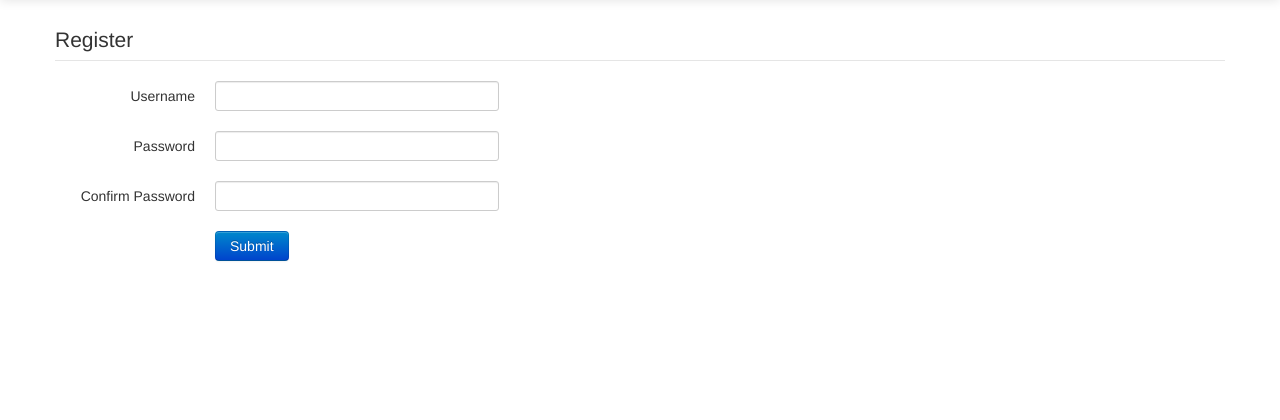
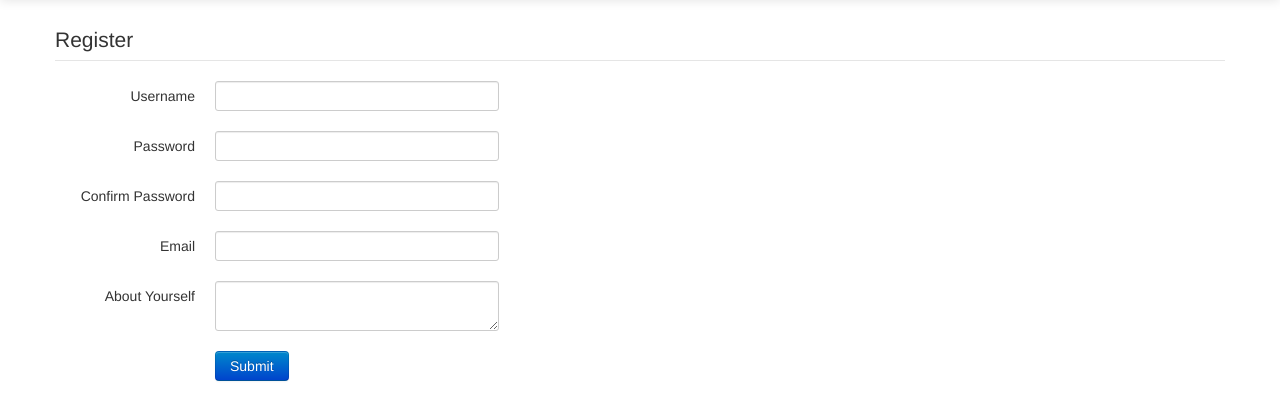
Before and after one commit to antzucaro/deposito, a Flask app: page /register in a window 1280 px wide. Shown: the part 40-460 px from the top of the page. Run offline with Flask 2, Linux system fonts and the light colour scheme; some libraries are stand-ins or nearby versions.

Commit message:
WTF-ify the registration view.

```diff
--- a/deposito/models.py
+++ b/deposito/models.py
@@ -202,6 +202,8 @@ class User(db.Model):
     user_id     = db.Column(db.Integer, primary_key=True, autoincrement=True)
     username    = db.Column(db.String(length=30), default='', unique=True)
     password    = db.Column(db.String(length=100), default='')
+    email       = db.Column(db.String(length=300), default='')
+    about       = db.Column(db.String(length=300), default='')
     openid      = db.Column(db.String(length=300), default='')
     active      = db.Column(db.Boolean, default=True)
 
--- a/deposito/templates/register.jinja
+++ b/deposito/templates/register.jinja
@@ -8,25 +8,74 @@
     </div>
 
     <div class="control-group">
-      <label class="control-label" for="input01">Username</label>
+      {{ form.username.label(class="control-label") }}
       <div class="controls">
-        <input name="username" placeholder="" class="input-xlarge" type="text">
+        {{ form.username(class="input-xlarge") }}
       </div>
     </div>
 
+    {% if form.username.errors %}
+    <div class="alert alert-error">
+      <button type="button" class="close" data-dismiss="alert">&times;</button>
+      {% for error in form.username.errors %}{{ error }}{% endfor %}
+    </div>
+    {% endif %}
+
     <div class="control-group">
-      <label class="control-label" for="input01">Password</label>
+      {{ form.password.label(class="control-label") }}
       <div class="controls">
-        <input name="password" placeholder="" class="input-xlarge" type="password">
+        {{ form.password(class="input-xlarge") }}
       </div>
     </div>
 
+    {% if form.password.errors %}
+    <div class="alert alert-error">
+      <button type="button" class="close" data-dismiss="alert">&times;</button>
+      {% for error in form.password.errors %}{{ error }}{% endfor %}
+    </div>
+    {% endif %}
+
     <div class="control-group">
-      <label class="control-label" for="input01">Confirm Password</label>
+      {{ form.pw_confirm.label(class="control-label") }}
       <div class="controls">
-        <input name="password_confirm" placeholder="" class="input-xlarge" type="password">
+        {{ form.pw_confirm(class="input-xlarge") }}
       </div>
     </div>
+
+    {% if form.pw_confirm.errors %}
+    <div class="alert alert-error">
+      <button type="button" class="close" data-dismiss="alert">&times;</button>
+      {% for error in form.pw_confirm.errors %}{{ error }}{% endfor %}
+    </div>
+    {% endif %}
+
+    <div class="control-group">
+      {{ form.email.label(class="control-label") }}
+      <div class="controls">
+        {{ form.email(class="input-xlarge") }}
+      </div>
+    </div>
+
+    {% if form.email.errors %}
+    <div class="alert alert-error">
+      <button type="button" class="close" data-dismiss="alert">&times;</button>
+      {% for error in form.email.errors %}{{ error }}{% endfor %}
+    </div>
+    {% endif %}
+
+    <div class="control-group">
+      {{ form.about.label(class="control-label") }}
+      <div class="controls">
+        {{ form.about(class="input-xlarge") }}
+      </div>
+    </div>
+
+    {% if form.about.errors %}
+    <div class="alert alert-error">
+      <button type="button" class="close" data-dismiss="alert">&times;</button>
+      {% for error in form.about.errors %}{{ error }}{% endfor %}
+    </div>
+    {% endif %}
 
     <div class="control-group">
       <label class="control-label"></label>
--- a/deposito/views.py
+++ b/deposito/views.py
@@ -7,9 +7,18 @@ from flask import Flask, render_template, request, redirect, url_for
 from flask import flash, g, session
 from flask_login import login_required, login_user
 from werkzeug import secure_filename
-from wtforms import Form, TextField, PasswordField, validators
+from wtforms import Form, TextField, TextAreaField, PasswordField, validators
 
+# forms (WTForms)
+class LoginForm(Form):
+    username     = TextField('Username', [validators.Length(min=3, max=25)])
+    password     = PasswordField('Password', [validators.Length(min=6, max=35)])
 
+class RegisterForm(LoginForm):
+    pw_confirm   = PasswordField('Confirm Password', [validators.Length(min=6, max=35)])
+    about        = TextAreaField('About Yourself')
+    email        = TextField('Email',
+            [validators.Email(message="That doesn't appear to be a valid email!"), validators.Optional()])
 
 @login_manager.user_loader
 def load_user(id):
@@ -19,11 +28,6 @@ def load_user(id):
         user = None
 
     return user
-
-# the login form
-class LoginForm(Form):
-    username     = TextField('Username', [validators.Length(min=3, max=25)])
-    password     = PasswordField('Password', [validators.Length(min=6, max=35)])
 
 @app.route('/login', methods=['GET', 'POST'])
 def login():
@@ -52,12 +56,15 @@ def login():
 
 @app.route('/register', methods=['GET', 'POST'])
 def register():
-    print "I'm in the registration handler"
+    form = RegisterForm(request.form)
+
     # a registration request
-    if request.method == 'POST':
-        username = request.form.get('username', None)
-        password = request.form.get('password', None)
-        password_confirm = request.form.get('password_confirm', None)
+    if request.method == 'POST' and form.validate():
+        username = form.username.data
+        password = form.password.data
+        password_confirm = form.pw_confirm.data
+        email = form.email.data
+        about = form.about.data
 
         err = False
         if password != password_confirm:
@@ -76,16 +83,22 @@ def register():
         user = User()
         user.username = username
         user.password = hashed_password
+        user.email = email
+        user.about = about
         user.active_ind = True
+
         db.session.add(user)
         db.session.commit()
+
+        login_user(user)
+
         flash("Account {0} created successfully.".format(user.username))
 
-        return redirect(url_for("main_index"))
+        return redirect(url_for("main_index", form=form))
 
     # not a POST, just showing the register form
     else:
-        return render_template('register.jinja')
+        return render_template('register.jinja', form=form)
 
 @app.route("/")
 def main_index():
```
